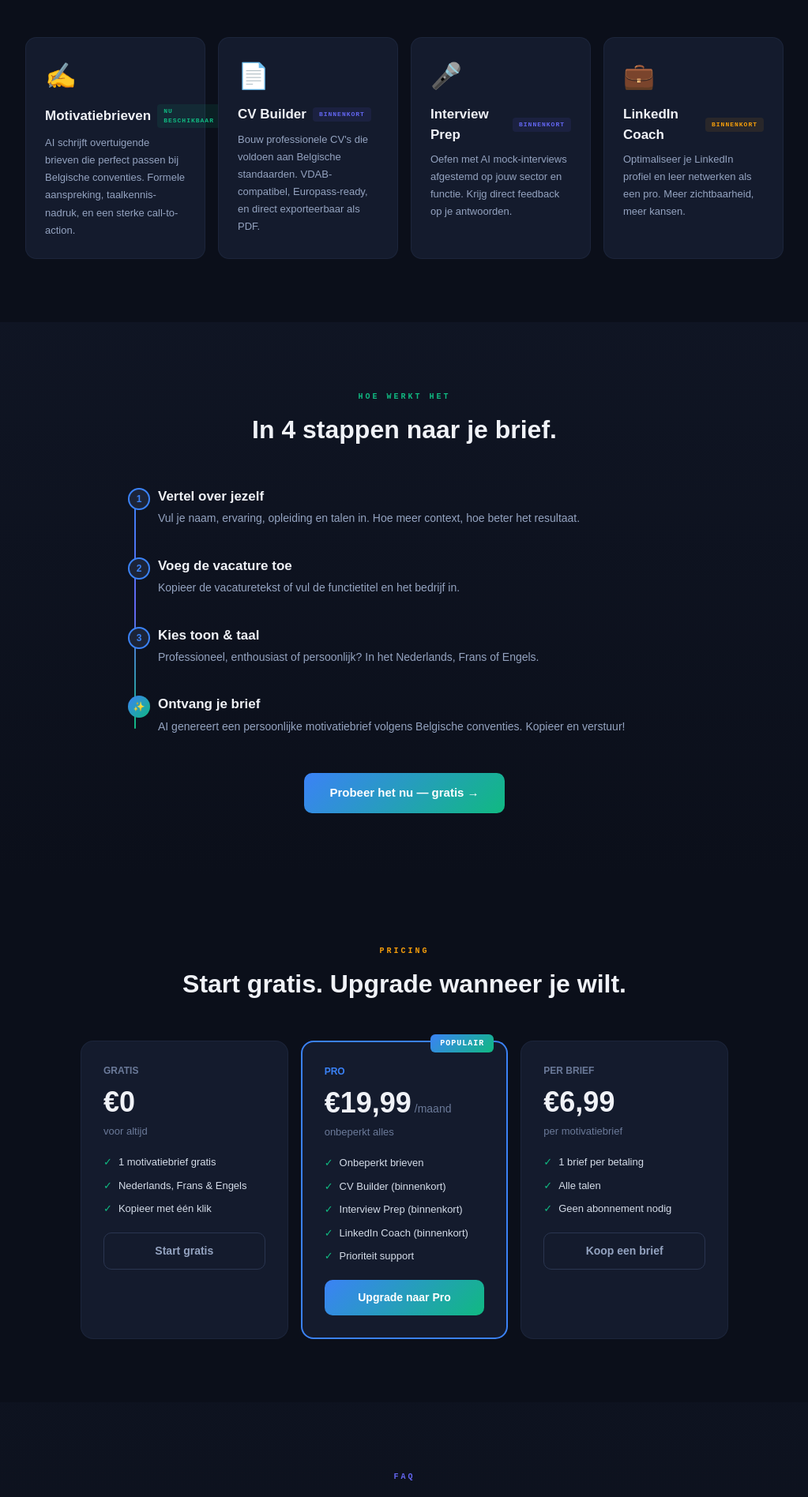
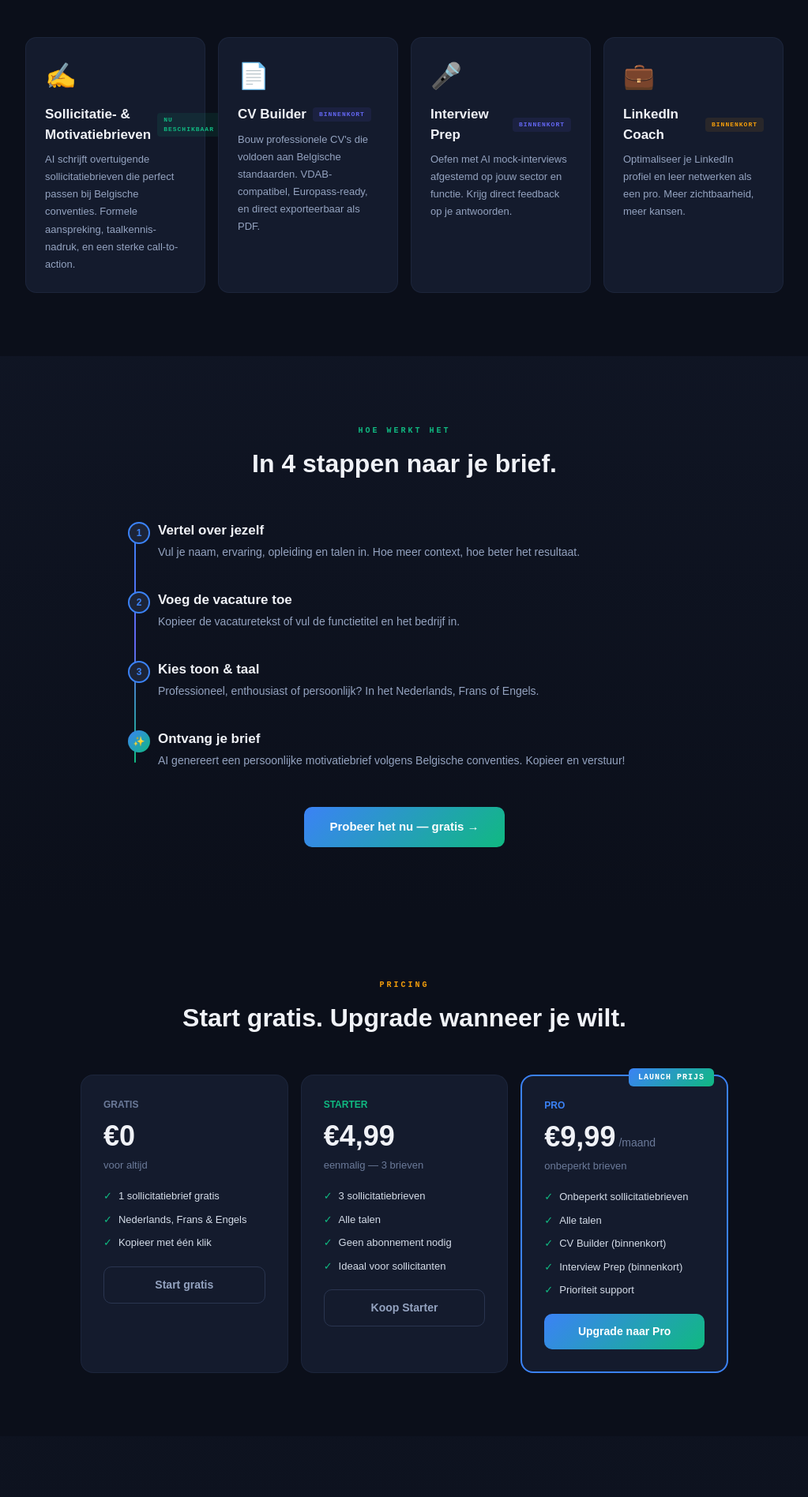
Before and after one commit to henryjeanvdd-cpu/carrio, a Next.js app: page / in a window 1280 px wide. Shown: the part 860-2756 px from the top of the page at 79% size, without its empty margins (128-1151 px from the left). Built offline with nearby package versions, Linux system fonts and the light colour scheme.

Commit message:
Nieuwe prijzen + SEO sollicitatiebrief/motivatiebrief mix

```diff
--- a/app/api/create-checkout/route.js
+++ b/app/api/create-checkout/route.js
@@ -48,7 +48,7 @@ export async function POST(request) {
     let sessionConfig;
 
     if (plan === 'pro') {
-      // Monthly subscription
+      // Monthly subscription - launch price
       sessionConfig = {
         customer: customerId,
         mode: 'subscription',
@@ -57,9 +57,9 @@ export async function POST(request) {
             currency: 'eur',
             product_data: {
               name: 'Carrio Pro',
-              description: 'Onbeperkt motivatiebrieven, CV Builder, Interview Prep & LinkedIn Coach',
+              description: 'Onbeperkt motivatiebrieven + alle toekomstige tools',
             },
-            unit_amount: 1999, // €19.99 in cents
+            unit_amount: 999, // €9.99 in cents
             recurring: { interval: 'month' },
           },
           quantity: 1,
@@ -68,8 +68,8 @@ export async function POST(request) {
         cancel_url: `${baseUrl}/brief?payment=cancelled`,
         metadata: { email: normalizedEmail, plan: 'pro' },
       };
-    } else {
-      // Single brief payment
+    } else if (plan === 'starter') {
+      // Starter pack - 3 brieven eenmalig
       sessionConfig = {
         customer: customerId,
         mode: 'payment',
@@ -77,17 +77,19 @@ export async function POST(request) {
           price_data: {
             currency: 'eur',
             product_data: {
-              name: 'Carrio Motivatiebrief',
-              description: 'Eén AI-gegenereerde motivatiebrief op maat',
+              name: 'Carrio Starter',
+              description: '3 AI-gegenereerde motivatiebrieven op maat',
             },
-            unit_amount: 699, // €6.99 in cents
+            unit_amount: 499, // €4.99 in cents
           },
           quantity: 1,
         }],
-        success_url: `${baseUrl}/brief?payment=success&plan=single`,
+        success_url: `${baseUrl}/brief?payment=success&plan=starter`,
         cancel_url: `${baseUrl}/brief?payment=cancelled`,
-        metadata: { email: normalizedEmail, plan: 'single_brief' },
+        metadata: { email: normalizedEmail, plan: 'starter' },
       };
+    } else {
+      return NextResponse.json({ error: 'Ongeldig plan' }, { status: 400 });
     }
 
     const session = await stripe.checkout.sessions.create(sessionConfig);
--- a/app/api/webhook/route.js
+++ b/app/api/webhook/route.js
@@ -42,8 +42,20 @@ export async function POST(request) {
               stripe_subscription_id: session.subscription,
             })
             .eq('email', email);
+        } else if (plan === 'starter') {
+          // Add 3 paid brief credits
+          const { data: user } = await supabase
+            .from('users')
+            .select('paid_briefs')
+            .eq('email', email)
+            .single();
+
+          await supabase
+            .from('users')
+            .update({ paid_briefs: (user?.paid_briefs || 0) + 3 })
+            .eq('email', email);
         } else if (plan === 'single_brief') {
-          // Add 1 paid brief credit
+          // Legacy: Add 1 paid brief credit
           const { data: user } = await supabase
             .from('users')
             .select('paid_briefs')
--- a/app/brief/page.js
+++ b/app/brief/page.js
@@ -214,7 +214,7 @@ export default function BriefApp() {
               fontSize: 26, fontWeight: 800, color: '#FFF',
             }}>C</div>
 
-            <h2 className="text-2xl font-bold text-[#F0F2F7] mb-2">Schrijf je motivatiebrief</h2>
+            <h2 className="text-2xl font-bold text-[#F0F2F7] mb-2">Schrijf je sollicitatiebrief</h2>
             <p className="text-sm text-[#6B7A99] mb-6 max-w-[360px] mx-auto leading-relaxed">
               Vul je emailadres in om te starten. Je eerste brief is gratis!
             </p>
@@ -305,7 +305,7 @@ export default function BriefApp() {
             {step === 2 && (
               <div>
                 <h2 className="text-xl font-bold text-[#F0F2F7] mb-1">Toon & taal</h2>
-                <p className="text-sm text-[#6B7A99] mb-5">Kies de stijl en taal van je motivatiebrief.</p>
+                <p className="text-sm text-[#6B7A99] mb-5">Kies de stijl en taal van je sollicitatiebrief.</p>
 
                 <label className={lbl + " !mb-2.5"}>Toon van de brief</label>
                 <div className="grid grid-cols-3 gap-2.5 mb-6">
@@ -359,7 +359,7 @@ export default function BriefApp() {
                   <div className="text-center py-16">
                     <div className="w-12 h-12 border-[3px] border-[#1C2438] border-t-[#3B82F6] rounded-full mx-auto mb-5" style={{ animation: 'spin 0.8s linear infinite' }} />
                     <div className="text-base font-semibold text-[#F0F2F7] mb-1.5">Je brief wordt geschreven...</div>
-                    <div className="text-sm text-[#6B7A99]">AI analyseert de vacature en schrijft een persoonlijke motivatiebrief</div>
+                    <div className="text-sm text-[#6B7A99]">AI analyseert de vacature en schrijft een persoonlijke sollicitatiebrief</div>
                   </div>
                 )}
 
@@ -379,7 +379,7 @@ export default function BriefApp() {
                 {!loading && !error && letter && (
                   <div>
                     <div className="flex justify-between items-center mb-4">
-                      <h2 className="text-xl font-bold text-[#F0F2F7]">Je motivatiebrief ✨</h2>
+                      <h2 className="text-xl font-bold text-[#F0F2F7]">Je sollicitatiebrief ✨</h2>
                       <button onClick={copy} className="px-4 py-2 text-xs rounded-lg cursor-pointer transition-colors" style={{
                         background: copied ? '#10B98120' : 'transparent',
                         border: `1px solid ${copied ? '#10B981' : '#2A3550'}`,
@@ -409,7 +409,7 @@ export default function BriefApp() {
                         borderColor: 'rgba(99,102,241,0.15)',
                         color: '#94A3C0',
                       }}>
-                        💡 <strong className="text-[#D4DCE8]">Tip:</strong> Met <button onClick={() => setShowPaywall(true)} className="text-[#60A5FA] underline cursor-pointer bg-transparent border-none font-inherit" style={{fontSize: 'inherit'}}>Carrio Pro</button> genereer je onbeperkt brieven en krijg je binnenkort ook de CV Builder en Interview Prep.
+                        💡 <strong className="text-[#D4DCE8]">Tip:</strong> Met <button onClick={() => setShowPaywall(true)} className="text-[#60A5FA] underline cursor-pointer bg-transparent border-none font-inherit" style={{fontSize: 'inherit'}}>Carrio Pro (€9,99/maand)</button> genereer je onbeperkt brieven en krijg je binnenkort ook de CV Builder en Interview Prep.
                       </div>
                     )}
                   </div>
@@ -461,31 +461,31 @@ export default function BriefApp() {
                   padding: '3px 10px', borderRadius: 4,
                   background: 'linear-gradient(135deg, #3B82F6, #10B981)', color: '#FFF',
                   fontFamily: "'JetBrains Mono', monospace",
-                }}>BESTE DEAL</span>
+                }}>LAUNCH PRIJS</span>
                 <div style={{ display: 'flex', justifyContent: 'space-between', alignItems: 'center' }}>
                   <div>
                     <div style={{ fontSize: 15, fontWeight: 700, color: '#F0F2F7' }}>Carrio Pro</div>
                     <div style={{ fontSize: 12, color: '#6B7A99', marginTop: 2 }}>Onbeperkt brieven + alle toekomstige tools</div>
                   </div>
                   <div style={{ textAlign: 'right' }}>
-                    <div style={{ fontSize: 22, fontWeight: 800, color: '#F0F2F7' }}>€19,99</div>
+                    <div style={{ fontSize: 22, fontWeight: 800, color: '#F0F2F7' }}>€9,99</div>
                     <div style={{ fontSize: 11, color: '#6B7A99' }}>/maand</div>
                   </div>
                 </div>
               </div>
 
-              {/* Single brief option */}
-              <div onClick={() => handleCheckout('single_brief')} style={{
+              {/* Starter option */}
+              <div onClick={() => handleCheckout('starter')} style={{
                 padding: '16px 18px', borderRadius: 12, cursor: 'pointer',
                 border: '1px solid rgba(42,53,80,0.5)', background: 'transparent',
               }}>
                 <div style={{ display: 'flex', justifyContent: 'space-between', alignItems: 'center' }}>
                   <div>
-                    <div style={{ fontSize: 15, fontWeight: 700, color: '#F0F2F7' }}>Eén brief</div>
-                    <div style={{ fontSize: 12, color: '#6B7A99', marginTop: 2 }}>Betaal per brief, geen abonnement</div>
+                    <div style={{ fontSize: 15, fontWeight: 700, color: '#F0F2F7' }}>Starter</div>
+                    <div style={{ fontSize: 12, color: '#6B7A99', marginTop: 2 }}>3 brieven, geen abonnement</div>
                   </div>
                   <div style={{ textAlign: 'right' }}>
-                    <div style={{ fontSize: 22, fontWeight: 800, color: '#F0F2F7' }}>€6,99</div>
+                    <div style={{ fontSize: 22, fontWeight: 800, color: '#F0F2F7' }}>€4,99</div>
                     <div style={{ fontSize: 11, color: '#6B7A99' }}>eenmalig</div>
                   </div>
                 </div>
--- a/app/layout.js
+++ b/app/layout.js
@@ -1,12 +1,12 @@
 import './globals.css';
 
 export const metadata = {
-  title: 'Carrio — Je carrière, jouw kracht. | AI Career Toolkit voor België',
-  description: 'Genereer professionele motivatiebrieven, bouw CV\'s en bereid je voor op interviews. Specifiek voor de Belgische arbeidsmarkt. In NL, FR en EN.',
-  keywords: 'carrière, motivatiebrief, CV, interview, België, VDAB, Actiris, Forem, AI, werkzoekend, sollicitatie',
+  title: 'Carrio — AI Sollicitatiebrief & Motivatiebrief Generator | België',
+  description: 'Schrijf in 30 seconden een professionele sollicitatiebrief of motivatiebrief met AI. Specifiek voor de Belgische arbeidsmarkt. In het Nederlands, Frans en Engels. VDAB, Actiris & Forem compatibel.',
+  keywords: 'sollicitatiebrief, motivatiebrief, sollicitatiebrief schrijven, motivatiebrief voorbeeld, sollicitatiebrief voorbeeld, CV, interview, België, Vlaanderen, VDAB, Actiris, Forem, AI, werkzoekend, sollicitatie, carrière, brief schrijven',
   openGraph: {
-    title: 'Carrio — Je carrière, jouw kracht.',
-    description: 'AI-powered career toolkit voor België. Motivatiebrieven, CV\'s en interviewvoorbereiding in NL, FR en EN.',
+    title: 'Carrio — AI Sollicitatiebrief & Motivatiebrief Generator voor België',
+    description: 'Schrijf overtuigende sollicitatiebrieven en motivatiebrieven met AI. Specifiek voor België. In NL, FR en EN.',
     type: 'website',
   },
 };
--- a/app/page.js
+++ b/app/page.js
@@ -18,8 +18,8 @@ const Logo = () => (
 const features = [
   {
     emoji: '✍️',
-    title: 'Motivatiebrieven',
-    desc: 'AI schrijft overtuigende brieven die perfect passen bij Belgische conventies. Formele aanspreking, taalkennis-nadruk, en een sterke call-to-action.',
+    title: 'Sollicitatie- & Motivatiebrieven',
+    desc: 'AI schrijft overtuigende sollicitatiebrieven die perfect passen bij Belgische conventies. Formele aanspreking, taalkennis-nadruk, en een sterke call-to-action.',
     tag: 'NU BESCHIKBAAR',
     tagColor: '#10B981',
   },
@@ -54,10 +54,11 @@ const steps = [
 ];
 
 const faqs = [
-  { q: 'In welke talen werkt Carrio?', a: 'Carrio genereert motivatiebrieven in het Nederlands, Frans en Engels — de drie werktalen van België.' },
+  { q: 'In welke talen werkt Carrio?', a: 'Carrio genereert sollicitatiebrieven en motivatiebrieven in het Nederlands, Frans en Engels — de drie werktalen van België.' },
   { q: 'Is mijn data veilig?', a: 'Absoluut. We slaan geen persoonlijke gegevens op na het genereren van je brief. Je data wordt niet gedeeld met derden.' },
+  { q: 'Wat is het verschil tussen een sollicitatiebrief en motivatiebrief?', a: 'In Vlaanderen wordt vaak "sollicitatiebrief" gebruikt, terwijl "motivatiebrief" meer voorkomt in Wallonië en internationale contexten. Carrio genereert beide — de inhoud is hetzelfde: een overtuigende brief op maat van de vacature.' },
   { q: 'Wat maakt Carrio anders dan ChatGPT?', a: 'Carrio is specifiek gebouwd voor de Belgische arbeidsmarkt. We kennen de conventies: formele aanspreking, nadruk op taalkennis, VDAB/Actiris/Forem-compatibiliteit, en Belgische bedrijfscultuur.' },
-  { q: 'Moet ik betalen?', a: 'Je eerste brief is gratis, zodat je de kwaliteit kunt ervaren. Daarna kies je voor losse brieven (€6.99) of een Pro-abonnement (€19.99/maand) voor onbeperkte toegang tot alle tools.' },
+  { q: 'Moet ik betalen?', a: 'Je eerste sollicitatiebrief is gratis, zodat je de kwaliteit kunt ervaren. Daarna kies je voor het Starter-pakket (€4,99 voor 3 brieven) of een Pro-abonnement (€9,99/maand) voor onbeperkte toegang.' },
   { q: 'Werkt het ook voor Wallonië en Brussel?', a: 'Ja! Carrio werkt voor heel België. Genereer brieven in het Frans voor Wallonië, Nederlands voor Vlaanderen, of Engels/Frans voor Brussel.' },
 ];
 
@@ -129,7 +130,7 @@ export default function LandingPage() {
             fontSize: 'clamp(16px, 2vw, 19px)', color: '#94A3C0', maxWidth: 540,
             margin: '0 auto 32px', lineHeight: 1.7, opacity: 0,
           }}>
-            AI-powered motivatiebrieven, CV's en interviewvoorbereiding. Specifiek voor de Belgische arbeidsmarkt. In het Nederlands, Frans én Engels.
+            AI-powered sollicitatiebrieven, motivatiebrieven, CV's en interviewvoorbereiding. Specifiek voor de Belgische arbeidsmarkt. In het Nederlands, Frans én Engels.
           </p>
 
           <div className="animate-fade-up delay-300" style={{ display: 'flex', gap: 12, justifyContent: 'center', flexWrap: 'wrap', opacity: 0 }}>
@@ -138,7 +139,7 @@ export default function LandingPage() {
               background: 'linear-gradient(135deg, #3B82F6, #10B981)',
               color: '#FFF', textDecoration: 'none', display: 'inline-block',
               boxShadow: '0 4px 24px rgba(59,130,246,0.3)',
-            }}>Schrijf je eerste brief — gratis ✨</Link>
+            }}>Schrijf je eerste sollicitatiebrief — gratis ✨</Link>
             <a href="#hoe-werkt-het" style={{
               padding: '14px 28px', borderRadius: 10, fontSize: 15, fontWeight: 600,
               background: 'transparent', color: '#94A3C0', textDecoration: 'none',
@@ -277,7 +278,7 @@ export default function LandingPage() {
               <div style={{ fontSize: 12, fontWeight: 600, color: '#6B7A99', marginBottom: 4 }}>GRATIS</div>
               <div style={{ fontSize: 36, fontWeight: 800, color: '#F0F2F7' }}>€0</div>
               <div style={{ fontSize: 13, color: '#6B7A99', marginBottom: 20 }}>voor altijd</div>
-              {['1 motivatiebrief gratis', 'Nederlands, Frans & Engels', 'Kopieer met één klik'].map((f, i) => (
+              {['1 sollicitatiebrief gratis', 'Nederlands, Frans & Engels', 'Kopieer met één klik'].map((f, i) => (
                 <div key={i} style={{ display: 'flex', gap: 8, marginBottom: 10, fontSize: 13, color: '#D4DCE8' }}>
                   <span style={{ color: '#10B981' }}>✓</span>{f}
                 </div>
@@ -287,6 +288,28 @@ export default function LandingPage() {
                 padding: '12px', borderRadius: 10, fontSize: 14, fontWeight: 600,
                 border: '1px solid #2A3550', color: '#94A3C0', textDecoration: 'none',
               }}>Start gratis</Link>
+            </div>
+
+            {/* Starter */}
+            <div style={{
+              background: '#141B2D', borderRadius: 16, padding: 28,
+              border: '1px solid rgba(42,53,80,0.4)',
+            }}>
+              <div style={{ fontSize: 12, fontWeight: 600, color: '#10B981', marginBottom: 4 }}>STARTER</div>
+              <div style={{ display: 'flex', alignItems: 'baseline', gap: 4 }}>
+                <span style={{ fontSize: 36, fontWeight: 800, color: '#F0F2F7' }}>€4,99</span>
+              </div>
+              <div style={{ fontSize: 13, color: '#6B7A99', marginBottom: 20 }}>eenmalig — 3 brieven</div>
+              {['3 sollicitatiebrieven', 'Alle talen', 'Geen abonnement nodig', 'Ideaal voor sollicitanten'].map((f, i) => (
+                <div key={i} style={{ display: 'flex', gap: 8, marginBottom: 10, fontSize: 13, color: '#D4DCE8' }}>
+                  <span style={{ color: '#10B981' }}>✓</span>{f}
+                </div>
+              ))}
+              <Link href="/brief" style={{
+                display: 'block', textAlign: 'center', marginTop: 20,
+                padding: '12px', borderRadius: 10, fontSize: 14, fontWeight: 600,
+                border: '1px solid #2A3550', color: '#94A3C0', textDecoration: 'none',
+              }}>Koop Starter</Link>
             </div>
 
             {/* Pro */}
@@ -299,14 +322,14 @@ export default function LandingPage() {
                 padding: '4px 12px', borderRadius: 6, fontSize: 10, fontWeight: 700,
                 background: 'linear-gradient(135deg, #3B82F6, #10B981)', color: '#FFF',
                 letterSpacing: 1, fontFamily: "'JetBrains Mono', monospace",
-              }}>POPULAIR</span>
+              }}>LAUNCH PRIJS</span>
               <div style={{ fontSize: 12, fontWeight: 600, color: '#3B82F6', marginBottom: 4 }}>PRO</div>
               <div style={{ display: 'flex', alignItems: 'baseline', gap: 4 }}>
-                <span style={{ fontSize: 36, fontWeight: 800, color: '#F0F2F7' }}>€19,99</span>
+                <span style={{ fontSize: 36, fontWeight: 800, color: '#F0F2F7' }}>€9,99</span>
                 <span style={{ fontSize: 14, color: '#6B7A99' }}>/maand</span>
               </div>
-              <div style={{ fontSize: 13, color: '#6B7A99', marginBottom: 20 }}>onbeperkt alles</div>
-              {['Onbeperkt brieven', 'CV Builder (binnenkort)', 'Interview Prep (binnenkort)', 'LinkedIn Coach (binnenkort)', 'Prioriteit support'].map((f, i) => (
+              <div style={{ fontSize: 13, color: '#6B7A99', marginBottom: 20 }}>onbeperkt brieven</div>
+              {['Onbeperkt sollicitatiebrieven', 'Alle talen', 'CV Builder (binnenkort)', 'Interview Prep (binnenkort)', 'Prioriteit support'].map((f, i) => (
                 <div key={i} style={{ display: 'flex', gap: 8, marginBottom: 10, fontSize: 13, color: '#D4DCE8' }}>
                   <span style={{ color: '#10B981' }}>✓</span>{f}
                 </div>
@@ -317,28 +340,6 @@ export default function LandingPage() {
                 background: 'linear-gradient(135deg, #3B82F6, #10B981)',
                 color: '#FFF', textDecoration: 'none',
               }}>Upgrade naar Pro</Link>
-            </div>
-
-            {/* Per brief */}
-            <div style={{
-              background: '#141B2D', borderRadius: 16, padding: 28,
-              border: '1px solid rgba(42,53,80,0.4)',
-            }}>
-              <div style={{ fontSize: 12, fontWeight: 600, color: '#6B7A99', marginBottom: 4 }}>PER BRIEF</div>
-              <div style={{ display: 'flex', alignItems: 'baseline', gap: 4 }}>
-                <span style={{ fontSize: 36, fontWeight: 800, color: '#F0F2F7' }}>€6,99</span>
-              </div>
-              <div style={{ fontSize: 13, color: '#6B7A99', marginBottom: 20 }}>per motivatiebrief</div>
-              {['1 brief per betaling', 'Alle talen', 'Geen abonnement nodig'].map((f, i) => (
-                <div key={i} style={{ display: 'flex', gap: 8, marginBottom: 10, fontSize: 13, color: '#D4DCE8' }}>
-                  <span style={{ color: '#10B981' }}>✓</span>{f}
-                </div>
-              ))}
-              <Link href="/brief" style={{
-                display: 'block', textAlign: 'center', marginTop: 20,
-                padding: '12px', borderRadius: 10, fontSize: 14, fontWeight: 600,
-                border: '1px solid #2A3550', color: '#94A3C0', textDecoration: 'none',
-              }}>Koop een brief</Link>
             </div>
           </div>
         </div>
@@ -395,7 +396,7 @@ export default function LandingPage() {
             Klaar om te solliciteren?
           </h2>
           <p style={{ fontSize: 16, color: '#94A3C0', margin: '0 0 28px', lineHeight: 1.6 }}>
-            Schrijf je eerste motivatiebrief in minder dan 30 seconden. Gratis, geen account nodig.
+            Schrijf je eerste sollicitatiebrief in minder dan 30 seconden. Gratis, geen account nodig.
           </p>
           <Link href="/brief" style={{
             padding: '16px 40px', borderRadius: 12, fontSize: 17, fontWeight: 700,
```
